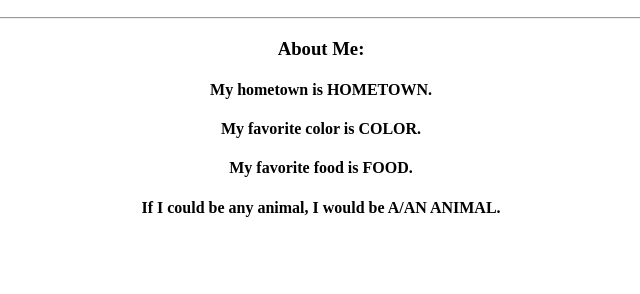
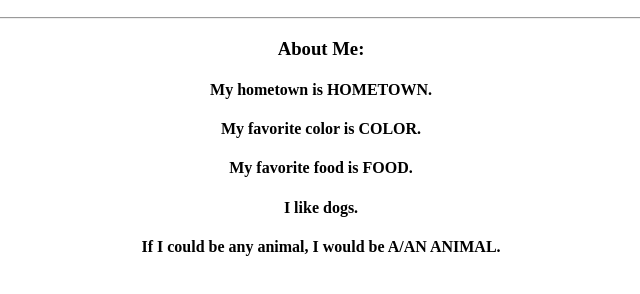
Before and after one commit to Menegoth/my-profile, a plain HTML site: page index.html in a window 1280 px wide. Shown: the part 110-404 px from the top of the page, without its empty margins (319-959 px from the left). Drawn offline with Linux system fonts and the light colour scheme.

Commit message:
Adding new placeholder text

```diff
--- a/index.html
+++ b/index.html
@@ -14,6 +14,7 @@
                     <h4>My hometown is HOMETOWN.</h4>
                     <h4>My favorite color is COLOR.</h4>
                     <h4>My favorite food is FOOD.</h4>
+                    <h4>I like dogs.</h4>
                     <h4>If I could be any animal, I would be A/AN ANIMAL.</h4>
             </div>
           </body>
```
